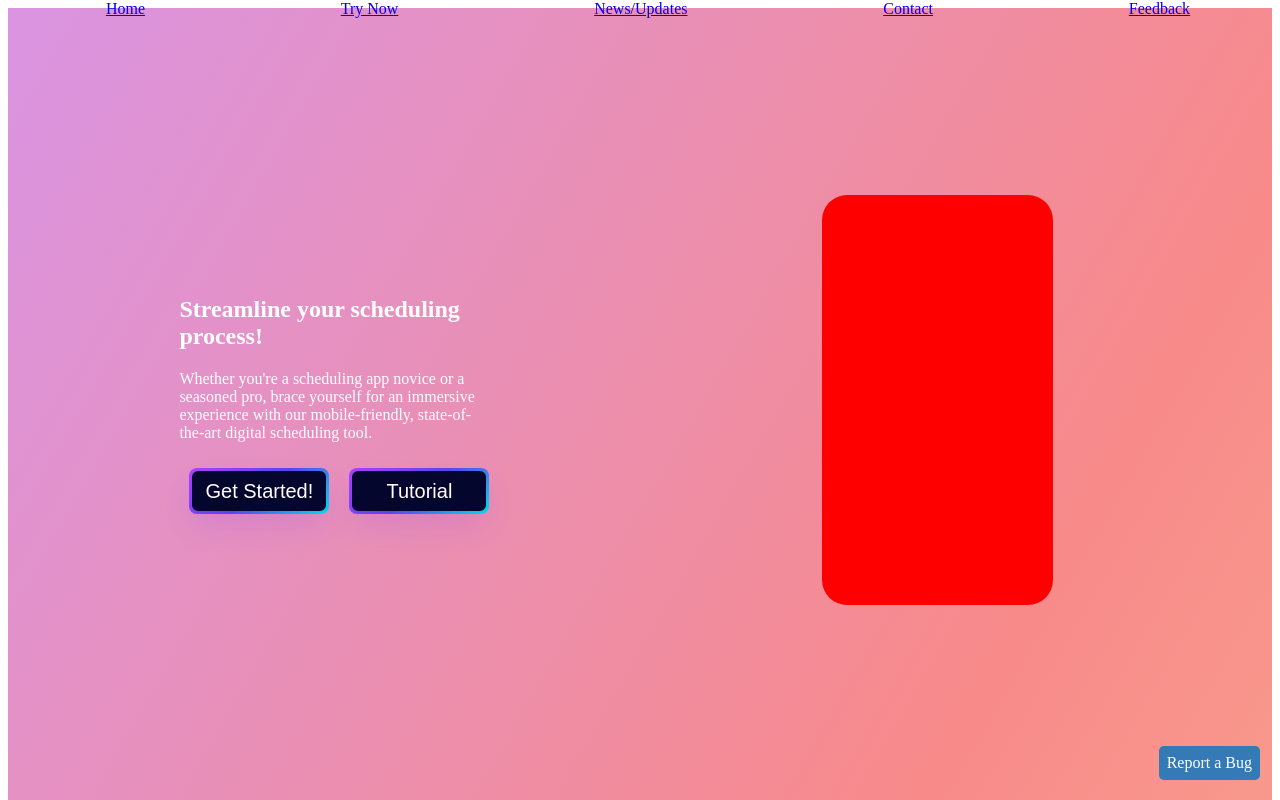
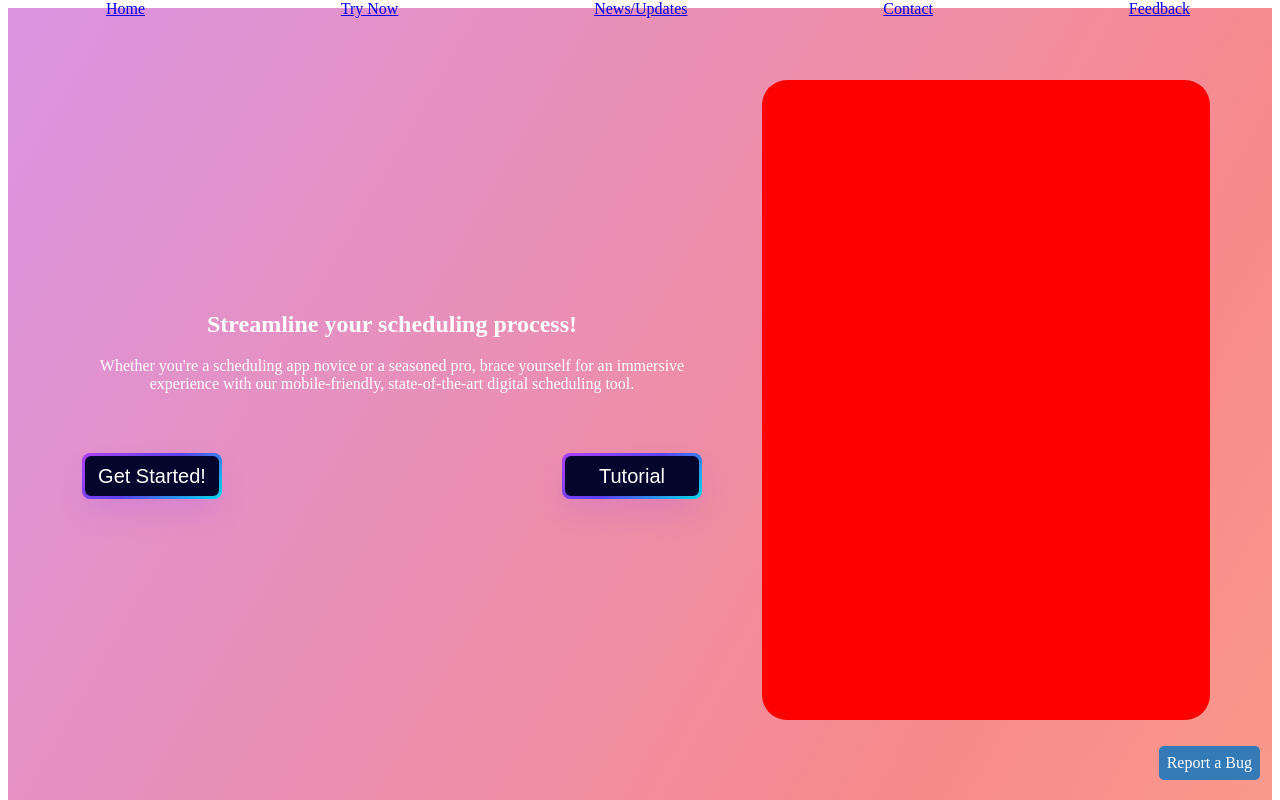
Before and after one commit to Dalidorn/ShiftFlow, a SvelteKit app: page / in a window 1280 px wide. Shown: the top 800 px of the page. Built offline with nearby package versions, Linux system fonts and the light colour scheme.

Commit message:
updates to SPA

```diff
--- a/src/routes/about/+page.svelte
+++ b/src/lib/About.svelte
@@ -1,4 +1,4 @@
-<h2>Updates & News</h2>
+<h2 id="about">Updates & News</h2>
 
 <p>Welcome to the Updates & News section of ShiftFlow! Here, we keep you in the loop with the latest happenings, feature releases, and insights into our team and development process.</p>
 
--- a/src/routes/contact/+page.svelte
+++ b/src/lib/Contact.svelte
@@ -1,4 +1,4 @@
-<h2>Connect with Us</h2>
+<h2 id="contact">Connect with Us</h2>
 
 <div class="socialContainer">
 	<div class="socialBlock">
--- a/src/routes/feedback/+page.svelte
+++ b/src/lib/Feedback.svelte
@@ -1,5 +1,5 @@
 <script>
-	import reportData from '../../lib/DiscordReporting';
+	import reportData from './DiscordReporting';
 
 	let recommendApp = '';
 	let displayFeedbackPublicly = '';
@@ -85,7 +85,7 @@ Email: ${email}
 	}
 </script>
 
-<form class="feedback-form">
+<form id="feedback" class="feedback-form">
 	<h2>Feedback Form</h2>
 
 	<label>
--- a/src/lib/NavBar.svelte
+++ b/src/lib/NavBar.svelte
@@ -18,6 +18,29 @@
 			window.removeEventListener('resize', handleResize);
 		};
 	});
+
+	onMount(() => {
+  // Smooth scrolling when clicking on anchor links
+  document.querySelectorAll('a[href^="#"]').forEach(anchor => {
+    anchor.addEventListener('click', function (e) {
+      e.preventDefault();
+
+      const href = this.getAttribute('href');
+      if (window.location.pathname === '/' && href !== '/') {
+        // Scroll to the section directly on the home page
+        const section = document.querySelector(href);
+        if (section) {
+          section.scrollIntoView({
+            behavior: 'smooth'
+          });
+        }
+      } else {
+        // Redirect to the desired section on other pages
+        window.location.href = `/${href}`;
+      }
+    });
+  });
+});
 </script>
 
 {#if isMobile}
@@ -25,17 +48,17 @@
 		<!-- Mobile navigation bar content -->
 		<a href="/">Home</a>
 		<a href="/edit">Try Now</a>
-		<a href="/about">News/Updates</a>
-		<a href="/contact">Contact</a>
-		<a href="/feedback">Feedback</a>
+		<a href="#about">News/Updates</a>
+		<a href="#contact">Contact</a>
+		<a href="#feedback">Feedback</a>
 	</nav>
 {:else}
 	<nav class="desktop">
 		<a href="/">Home</a>
 		<a href="/edit">Try Now</a>
-		<a href="/about">News/Updates</a>
-		<a href="/contact">Contact</a>
-		<a href="/feedback">Feedback</a>
+		<a href="#about">News/Updates</a>
+		<a href="#contact">Contact</a>
+		<a href="#feedback">Feedback</a>
 	</nav>
 {/if}
 
@@ -44,22 +67,7 @@
 		<Icon d={shiftflow} fill="red" />
 		<p>Shift Flow</p>
 	</div>
-
-		<div class="navbarExpanded">
-			<ul>
-				<li><a href="/">Home</a></li>
-				<li><a href="/edit">Try Now</a></li>
-				<li><a href="/about">About</a></li>
-				<li><a href="/contact">Contact</a></li>
-				<li><a href="/feedback">Feedback</a></li>
-				<li class="communityLinks">
-					<Icon d={twitter} fill="red" />
-					<Icon d={discord} fill="red" />
-					<Icon d={github} fill="red" />
-				</li>
-			</ul>
-		</div>
-</nav> -->
+-->
 
 <style>
 	.mobile {
--- a/src/routes/+page.svelte
+++ b/src/routes/+page.svelte
@@ -1,8 +1,11 @@
 <script>
+	import About from '../lib/About.svelte';
+	import Contact from '../lib/Contact.svelte';
+	import Feedback from '../lib/Feedback.svelte';
 	import Button from '../lib/Button.svelte';
 </script>
 
-<div class="landingContainer">
+<div id="home" class="landingContainer">
 	<div class="landingContent">
 		<div class="landingInfo">
 			<h2>Streamline your scheduling process!</h2>
@@ -61,6 +64,10 @@
 	</p>
 </div>
 
+<About />
+<Contact />
+<Feedback />
+
 <style>
 	.featuresBlock {
 		text-align: center;
@@ -69,19 +76,29 @@
 
 	.landingContent {
 		display: flex;
-		justify-content: space-around;
+		flex-direction: column-reverse;
+		justify-content: center;
 		align-items: center;
 		width: 95vw;
 		height: 98vh;
 	}
 
+	@media (min-width: 1200px) {
+		.landingContent {
+			flex-direction: row;
+		}
+	}
+
 	.btnContainer {
+		margin-top: 50px;
 		display: flex;
 		justify-content: space-between;
 	}
 
 	.landingInfo {
-		width: 300px;
+		text-align: center;
+		width: 50vw;
+		margin: 50px;
 	}
 
 	.landingContainer {
@@ -113,8 +130,8 @@
 
 	.landingGraphic {
 		background-color: red;
-		width: 18vw;
-		height: 32vw;
+		width: 35vw;
+		height: 50vw;
 		border-radius: 25px;
 	}
 </style>
```
